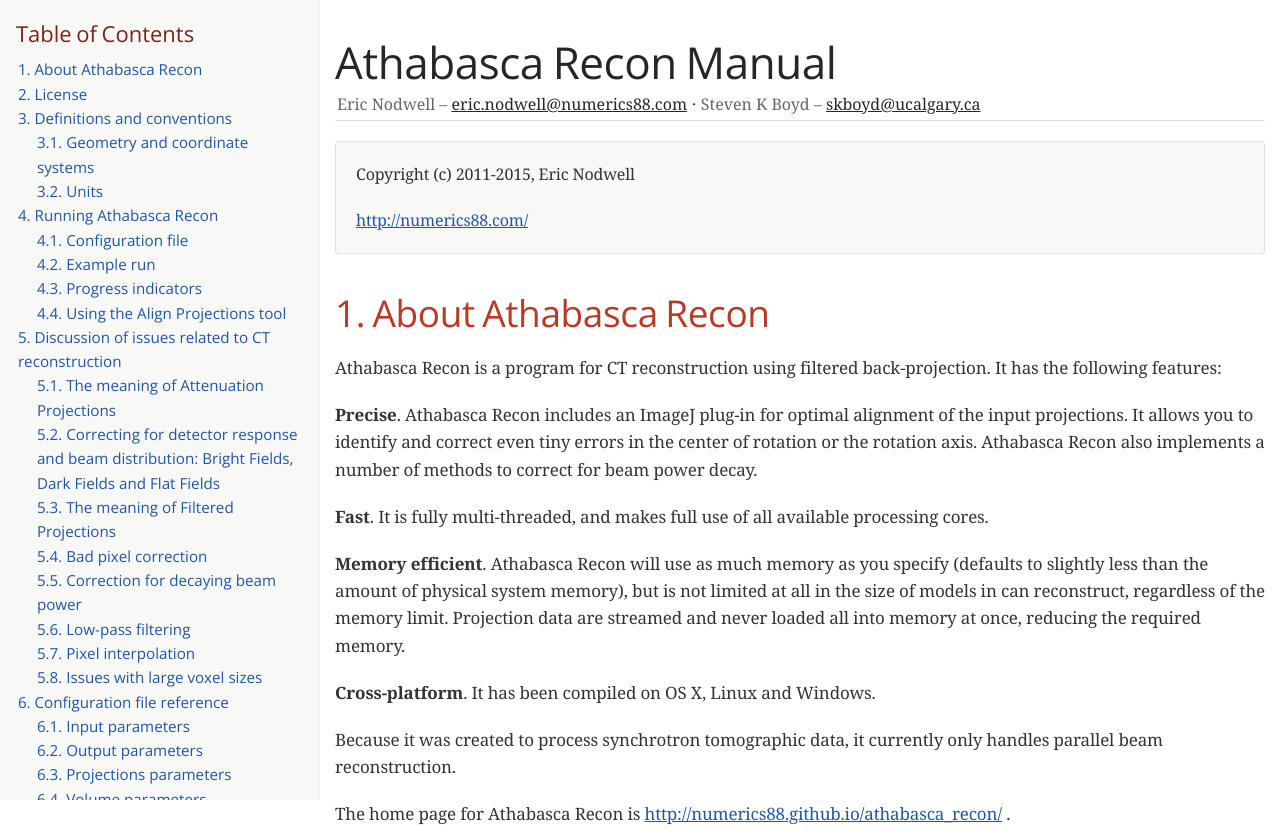
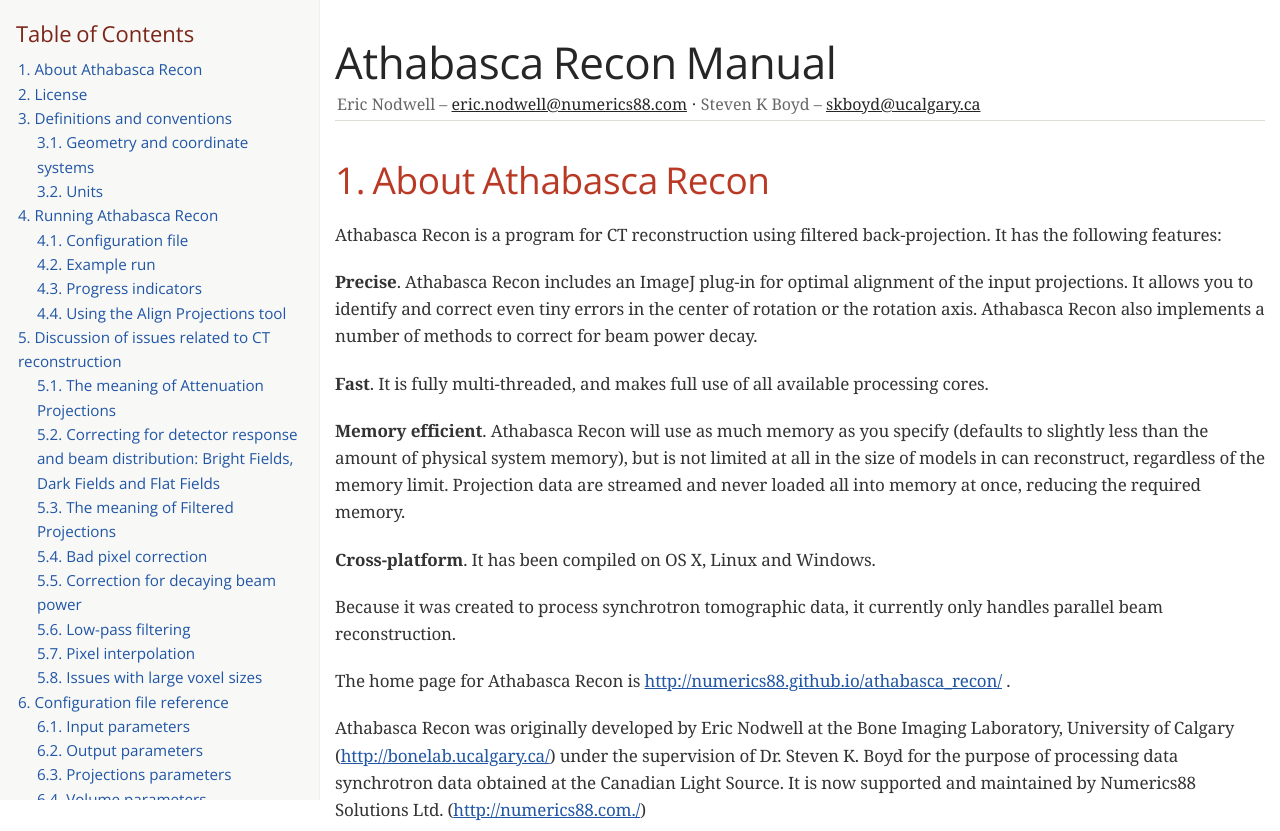
Before and after one commit to Numerics88/athabasca_recon, a plain HTML site: page athabasca_recon_manual.html in a window 1280 px wide. Shown: the top 831 px of the page. Drawn offline with nearby package versions, Linux system fonts and the light colour scheme; some packages are replaced by stand-ins of ours; a web font is replaced by a local one.

Commit message:
Push new version of HTML manual.

```diff
--- a/athabasca_recon_manual.html
+++ b/athabasca_recon_manual.html
@@ -503,20 +503,6 @@
 </div>
 </div>
 <div id="content">
-<div id="preamble">
-<div class="sectionbody">
-<div class="sidebarblock">
-<div class="content">
-<div class="paragraph">
-<p>Copyright (c) 2011-2015, Eric Nodwell</p>
-</div>
-<div class="paragraph">
-<p><a href="http://numerics88.com/" class="bare">http://numerics88.com/</a></p>
-</div>
-</div>
-</div>
-</div>
-</div>
 <div class="sect1">
 <h2 id="_about_athabasca_recon">1. About Athabasca Recon</h2>
 <div class="sectionbody">
@@ -3481,7 +3467,7 @@
 </div>
 <div id="footer">
 <div id="footer-text">
-Last updated 2015-10-04 13:25:40 CEST
+Last updated 2015-10-04 15:34:45 CEST
 </div>
 </div>
 </body>
```
